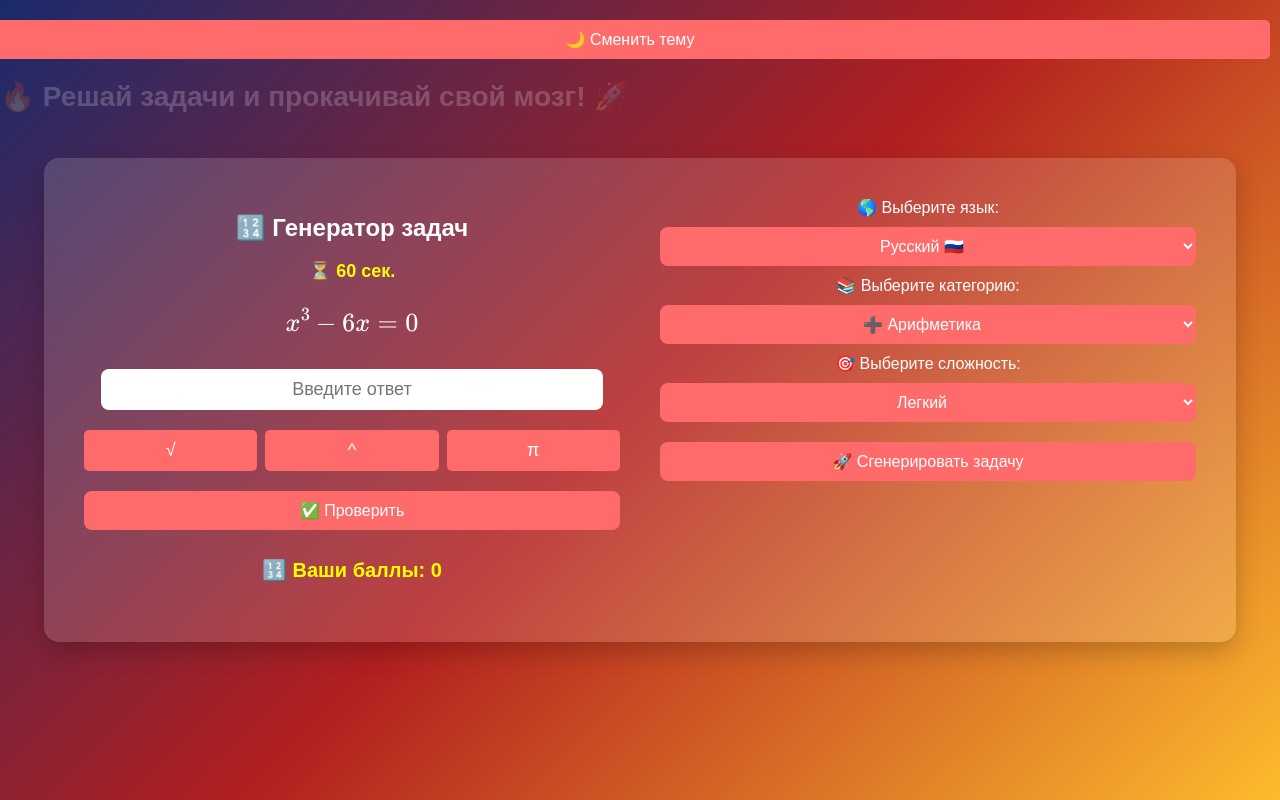
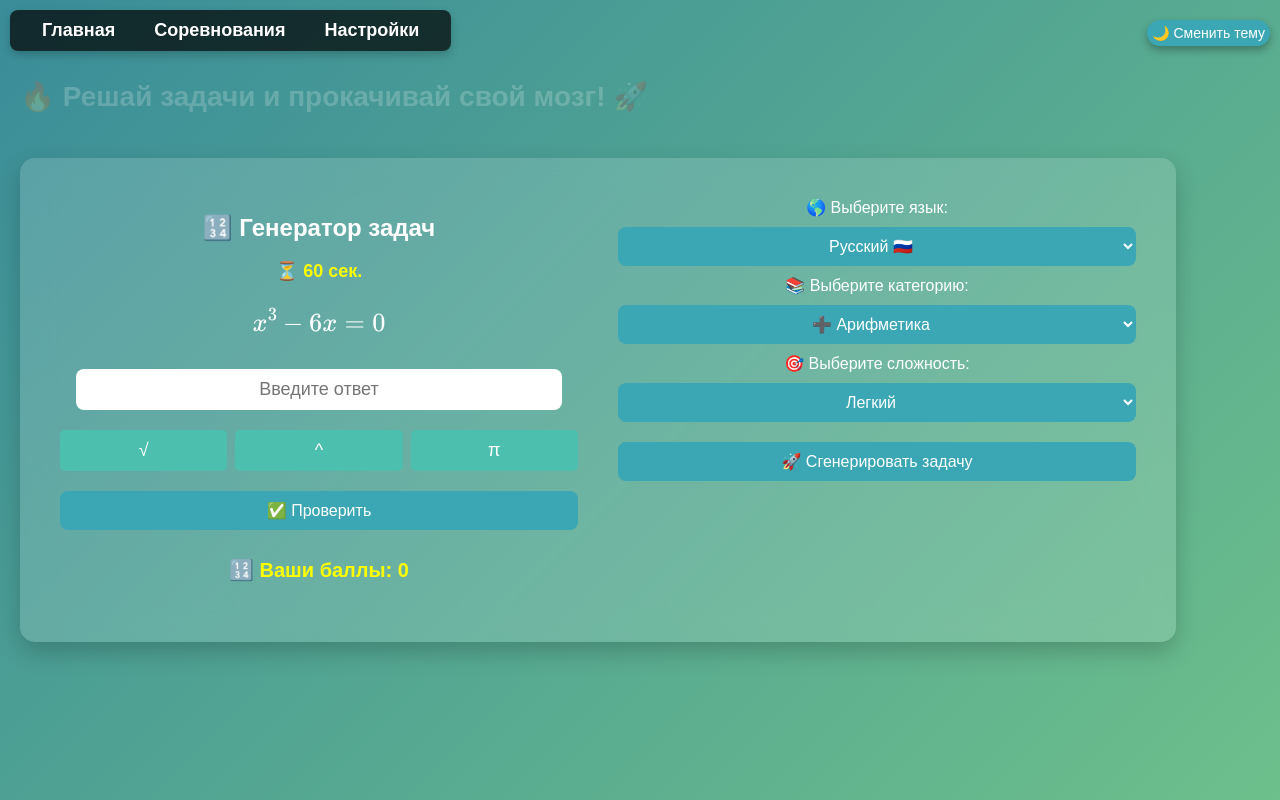
Before and after one commit to Altusha4/Math-Tasks-Generator, a plain HTML site: page index.html in a window 1280 px wide. Drawn offline with nearby package versions, Linux system fonts and the light colour scheme; some packages are replaced by stand-ins of ours; no server answers.

Commit message:
Update index.html

```diff
--- a/index.html
+++ b/index.html
@@ -10,7 +10,7 @@
     <style>
         body,light-theme {
             font-family: 'Arial', sans-serif;
-            background: linear-gradient(135deg, #1a2a6c, #b21f1f, #fdbb2d);
+            background: linear-gradient(135deg, #3a8d99, #6dbf8b);
             color: white;
             display: flex;
             justify-content: center;
@@ -21,7 +21,7 @@
         }
         body.dark-theme {
             font-family: 'Arial', sans-serif;
-            background: linear-gradient(135deg, #333, #555, #777);
+            background: linear-gradient(135deg, #0a2a33, #00403d);
             color: white;
             display: flex;
             justify-content: center;
@@ -29,6 +29,27 @@
             height: 100vh;
             margin: 0;
             overflow: hidden;
+        }
+
+        button.theme-toggle-btn {
+            position: absolute;
+            top: 10px;
+            right: 10px;
+            padding: 5px 5px;
+            background-color: #3ba7b5;
+            color: white;
+            border: none;
+            border-radius: 20px;
+            cursor: pointer;
+            font-size: 14px;
+            box-shadow: 0px 4px 8px rgba(0, 0, 0, 0.3);
+            transition: background-color 0.3s ease, box-shadow 0.3s ease;
+            width: auto;
+        }
+
+        button.theme-toggle-btn:hover {
+            background-color: #2b8b99;
+            box-shadow: 0px 4px 8px rgba(0, 0, 0, 0.3);
         }
         .moving-text {
             position: absolute;
@@ -46,6 +67,44 @@
             to { transform: translateX(-100%); }
         }
 
+        .menu {
+            position: absolute;
+            top: 10px;
+            left: 10px;
+            background-color: rgba(0, 0, 0, 0.7);
+            padding: 10px 20px;
+            border-radius: 8px;
+            box-shadow: 0px 4px 10px rgba(0, 0, 0, 0.2);
+        }
+
+        .menu ul {
+            list-style: none;
+            padding: 0;
+            margin: 0;
+            display: flex;
+            gap: 15px;
+        }
+
+        .menu li {
+            margin: 0;
+        }
+
+        .menu a {
+            color: white;
+            text-decoration: none;
+            font-size: 18px;
+            font-weight: bold;
+            cursor: pointer;
+            padding: 8px 12px;
+            border-radius: 5px;
+            transition: background-color 0.3s;
+        }
+
+        .menu a:hover {
+            background-color: #4cbfae;
+            box-shadow: 0px 2px 8px rgba(0, 0, 0, 0.3);
+        }
+
         .main-container {
             display: flex;
             width: 90%;
@@ -54,7 +113,12 @@
             padding: 20px;
             border-radius: 15px;
             box-shadow: 0 10px 25px rgba(0, 0, 0, 0.2);
-            backdrop-filter: blur(10px);
+            backdrop-filter: blur(15px);
+            transition: all 0.3s;
+        }
+
+        body.dark-theme .main-container {
+            background: rgba(0, 0, 0, 0.6); /* Темный фон для контейнера в темной теме */
         }
 
         .left-panel, .right-panel {
@@ -73,6 +137,10 @@
             margin: 15px 0;
         }
 
+        body.dark-theme button:hover {
+            background: #3b575e; /* Подсветка для кнопок в темной теме */
+        }
+
         input {
             font-size: 18px;
             padding: 10px;
@@ -81,6 +149,16 @@
             border-radius: 8px;
             border: none;
             text-align: center;
+            transition: 0.3s;
+        }
+
+        input:focus {
+            outline: none;
+            border: 2px solid #4cbfae;
+        }
+
+        body.dark-theme input:focus {
+            border: 2px solid #4c6a74; /* Подсветка для поля ввода в темной теме */
         }
 
         .keyboard {
@@ -93,7 +171,7 @@
             font-size: 18px;
             padding: 10px;
             border-radius: 5px;
-            background: #ff6b6b;
+            background: #4cbfae;
             color: white;
             cursor: pointer;
             transition: 0.2s;
@@ -101,7 +179,7 @@
         }
 
         .key:hover {
-            background: #ff4757;
+            background: #4cbfae;
         }
 
         button, select {
@@ -112,13 +190,18 @@
             margin: 10px 0;
             text-align: center;
             cursor: pointer;
-            background: #ff6b6b;
+            background: #3ba7b5;
             color: white;
             border: none;
+            transition: 0.3s;
+        }
+
+        body.dark-theme button, body.dark-theme select {
+            background: #4c6a74; /* Темные кнопки в темной теме */
         }
 
         button:hover {
-            background: #ff4757;
+            background: #36a561;
             transform: scale(1.05);
         }
 
@@ -132,26 +215,29 @@
             font-weight: bold;
             color: yellow;
         }
-        .theme-toggle-btn {
-            position: absolute;
-            top: 10px;
-            right: 10px;
-            padding: 10px;
-            background-color: #ff6b6b;
-            color: white;
-            border: none;
-            border-radius: 5px;
-            cursor: pointer;
+
+        .content-section {
+            display: none;
         }
-        .theme-toggle-btn:hover {
-            background-color: #ff4757;
+
+        #main {
+            display: block;
         }
+
     </style>
 </head>
 
 <body class="light-theme">
+    <div class="menu">
+        <ul>
+            <li><a href="#" onclick="showSection('main')">Главная</a></li>
+            <li><a href="#" onclick="showSection('competitions')">Соревнования</a></li>
+            <li><a href="#" onclick="showSection('settings')">Настройки</a></li>
+        </ul>
+    </div>
+
+    <div id="main" class="content-section">
         <button class="theme-toggle-btn" onclick="toggleTheme()">🌙 Сменить тему</button>
-
         <div class="moving-text">🔥 Решай задачи и прокачивай свой мозг! 🚀</div>
         <div class="main-container">
             <div class="left-panel">
@@ -193,7 +279,25 @@
                 <button id="generate-btn" onclick="generateTask()">🚀 Сгенерировать задачу</button>
             </div>
         </div>
+    </div>
+
+    <div id="competitions" class="content-section">
+        <h2>Соревнования</h2>
+        <p>Здесь будет раздел для соревнований между пользователями.</p>
+    </div>
+
+    <div id="settings" class="content-section">
+        <h2>Настройки</h2>
+        <p>Здесь будут настройки приложения.</p>
+    </div>
+
     <script>
+        function showSection(section) {
+            const sections = document.querySelectorAll('.content-section');
+            sections.forEach((sec) => sec.style.display = 'none'); // Скрываем все секции
+            document.getElementById(section).style.display = 'block'; // Показываем нужную
+        }
+
         function toggleTheme() {
             let body = document.body;
             if (body.classList.contains("light-theme")) {
```
Lines whose indentation alone changed are shown as unchanged.
